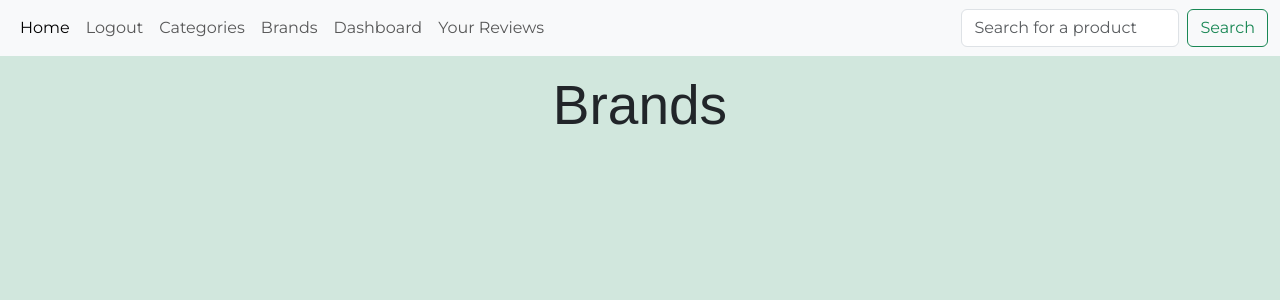
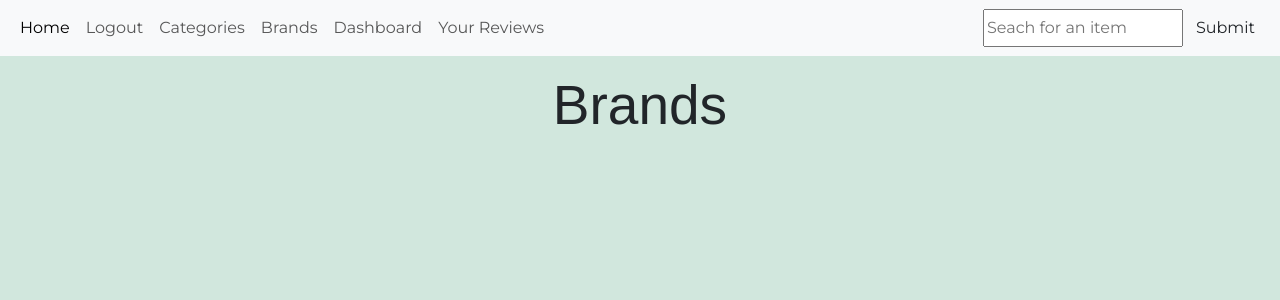
Before and after one commit to DanArthur99/Milestone-Project-3, a Flask app: page /brands in a window 1280 px wide. Shown: the top 300 px of the page. Run offline with Flask 2, Linux system fonts and the light colour scheme; the visitor is signed in with stand-in values (Sample User, id 1); data comes from the database, SQL or seed files in the repository; data that the repository does not hold is empty; parts of the project's set-up code (start-up, migrations or seed data) failed here and were passed over; some libraries are stand-ins or nearby versions; some web fonts are replaced.

Commit message:
feat: form validation

```diff
--- a/review_app/routes.py
+++ b/review_app/routes.py
@@ -108,6 +108,7 @@ def sign_up():
 def search():
     """Queries the database using the entered string, and renders the results
     on screen."""
+    form = SearchForm()
     gear_items = Gear.query
     if form.validate_on_submit():
         try:
@@ -119,7 +120,7 @@ def search():
             flash("There was a problem when searching for a product")
             return redirect(url_for("home"))
         return render_template(
-            "search.html", searched=gear_searched,
+            "search.html", form_b=form, searched=gear_searched,
             gear_items=gear_items)
 
 
--- a/review_app/templates/base.html
+++ b/review_app/templates/base.html
@@ -71,9 +71,8 @@
                             {% endif %}
                         </ul>
                         <form method="POST" action="{{ url_for('search') }}" class="d-flex" role="search">
-                            <input class="form-control me-2" type="search" id="search_bar"
-                                placeholder="Search for a product" aria-label="Search" name="searched" required>
-                            <button class="btn btn-outline-success" type="submit">Search</button>
+                            {{ form_b.searched(placeholder="Seach for an item") }}
+                            {{ form_b.submit(class="btn btn-outline-succes")}}
                         </form>
                     </div>
                 </div>
```
